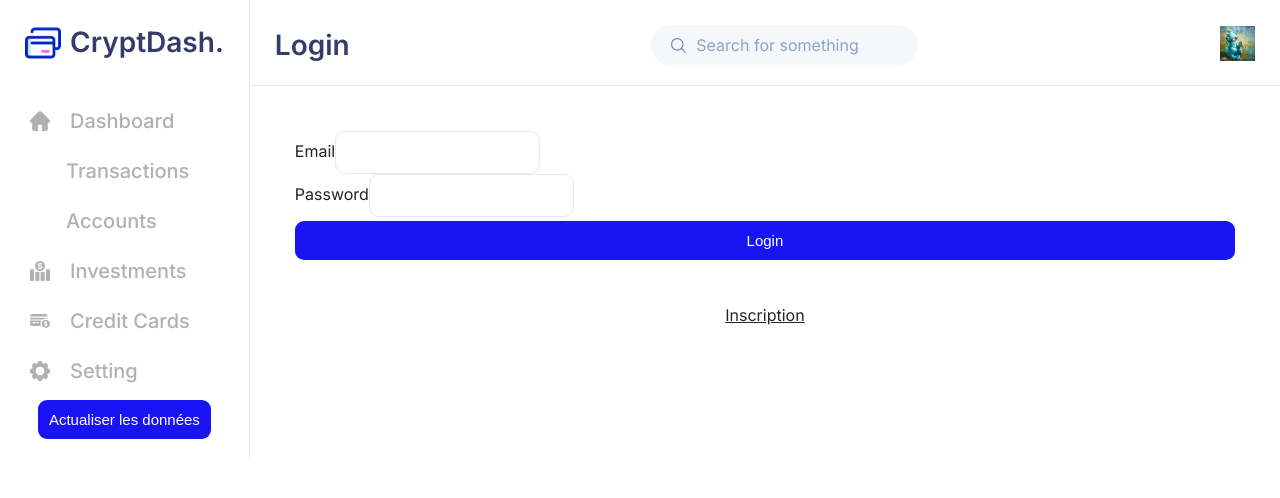
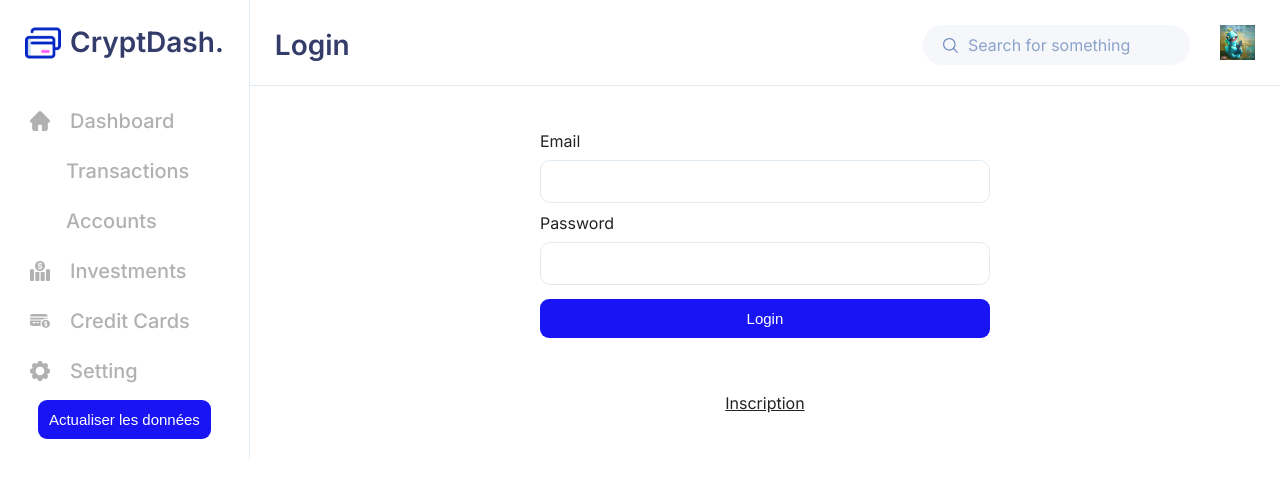
Before and after one commit to LPHoekstra/crypt-dash, a React (Create React App) app: page /login in a window 1280 px wide. Shown: the top 498 px of the page. Built offline with nearby package versions, Linux system fonts and the light colour scheme; some icons are missing.

Commit message:
ajout des dates sur le graphique "BalanceHistory" sur la ligne X. réagencement du header desktop. login pour desktop.

```diff
--- a/src/components/BalanceHistory/index.jsx
+++ b/src/components/BalanceHistory/index.jsx
@@ -40,8 +40,8 @@ const GraphContenair = styled.div`
 
 function BalanceHistory() {
   const token = Cookies.get("token")
-  const [datapoints, setDatapoints] = useState([1, 1, 1, 1, 1, 1, 1])
-  const labels = ["Lun", "Mar", "Mer", "Jeu", "Ven", "Sam", "Dim"]
+  const [datapoints, setDatapoints] = useState([])
+  const [labels, setLabels] = useState([])
 
   useEffect(() => {
     fetch(`${address.serveur}/api/donnees/seven-last-snapshot`, {
@@ -53,11 +53,17 @@ function BalanceHistory() {
     })
       .then((response) => response.json())
       .then((data) => {
+        // créations des tableaux "labels" et "datapoints" pour le graph
         let newDatapoints = []
+        let newLabels = []
         for (let i = 0; i < data.length; i++) {
           const data0 = data[i].totalAssetOfBtc
-          newDatapoints.push(data0)
+          newDatapoints.unshift(data0)
+
+          const dateJour = data[i].date.day
+          newLabels.unshift(dateJour)
         }
+        setLabels(newLabels)
         setDatapoints(newDatapoints)
       })
       .catch((error) => console.log(error))
--- a/src/components/Header/index.jsx
+++ b/src/components/Header/index.jsx
@@ -7,7 +7,7 @@ import { ConnectedContext, NavBarContext } from "../../context"
 import { Link, useLocation } from "react-router-dom"
 import SearchBar from "./SearchBar"
 
-const HeaderBloc = styled.header`
+const Headers = styled.header`
   padding: 25px 25px 20px 25px;
 
   @media screen and (min-width: 1024px) {
@@ -26,6 +26,13 @@ const OpenNavBar = styled.div`
 
   @media screen and (min-width: 1024px) {
     display: none;
+  }
+`
+
+const Option = styled.div`
+  @media screen and (min-width: 1024px) {
+    display: flex;
+    gap: 30px;
   }
 `
 
@@ -69,12 +76,16 @@ function Header() {
   }, [location.pathname])
 
   return (
-    <HeaderBloc>
+    <Headers>
       <HeaderContenair>
+        {/* localisation de la page et ouverture du navbar mobile */}
         <OpenNavBar onClick={() => setNavBar(true)}>
           <IconMenu />
         </OpenNavBar>
         <h1>{page === "" ? "Overview" : page}</h1>
+
+        {/* bloc header droite desktop */}
+        <Option>
           <SearchBarContenair1>
             <SearchBar />
           </SearchBarContenair1>
@@ -87,11 +98,14 @@ function Header() {
               <Logo src={logo} alt="Logo" />
             </Link>
           )}
+        </Option>
       </HeaderContenair>
+
+      {/* search bar mobile */}
       <SearchBarContenair2>
         <SearchBar />
       </SearchBarContenair2>
-    </HeaderBloc>
+    </Headers>
   )
 }
 
--- a/src/components/Login/index.jsx
+++ b/src/components/Login/index.jsx
@@ -15,9 +15,17 @@ const Signup = styled(Link)`
 
 const Form = styled.form`
   padding: 45px;
+  max-width: 450px;
+  margin: auto;
+  gap: 10px;
 `
-// Récupérer les champs entrer et transformer le tout en JSON pour pouvoir récupérer la réponse serveur
-// créer un hooks pour les requêtes POST
+
+const LabelInput = styled.div`
+  display: flex;
+  flex-direction: column;
+  @media screen and (min-width: 1024px) {
+  }
+`
 
 async function submitForm(req) {
   try {
@@ -80,7 +88,7 @@ function Login() {
             .catch((error) => console.log(error))
         }}
       >
-        <div>
+        <LabelInput>
           <label htmlFor="email">Email</label>
           <input
             type="email"
@@ -89,8 +97,8 @@ function Login() {
             autoComplete="email"
             onBlur={inputChange}
           />
-        </div>
-        <div>
+        </LabelInput>
+        <LabelInput>
           <label htmlFor="password">Password</label>
           <input
             type="password"
@@ -98,7 +106,7 @@ function Login() {
             id="password"
             onBlur={inputChange}
           />
-        </div>
+        </LabelInput>
         <button type="submit">Login</button>
         <span>{responseServer}</span>
       </Form>
--- a/src/pages/Setting/index.jsx
+++ b/src/pages/Setting/index.jsx
@@ -23,6 +23,7 @@ const HeadersSetting = styled.li`
   font-weight: 500;
   margin-left: 7px;
   margin-right: 7px;
+  cursor: pointer;
   color: ${colors.notSelected};
   ${(props) =>
     props.$selected
```
Lines whose indentation alone changed are shown as unchanged.
